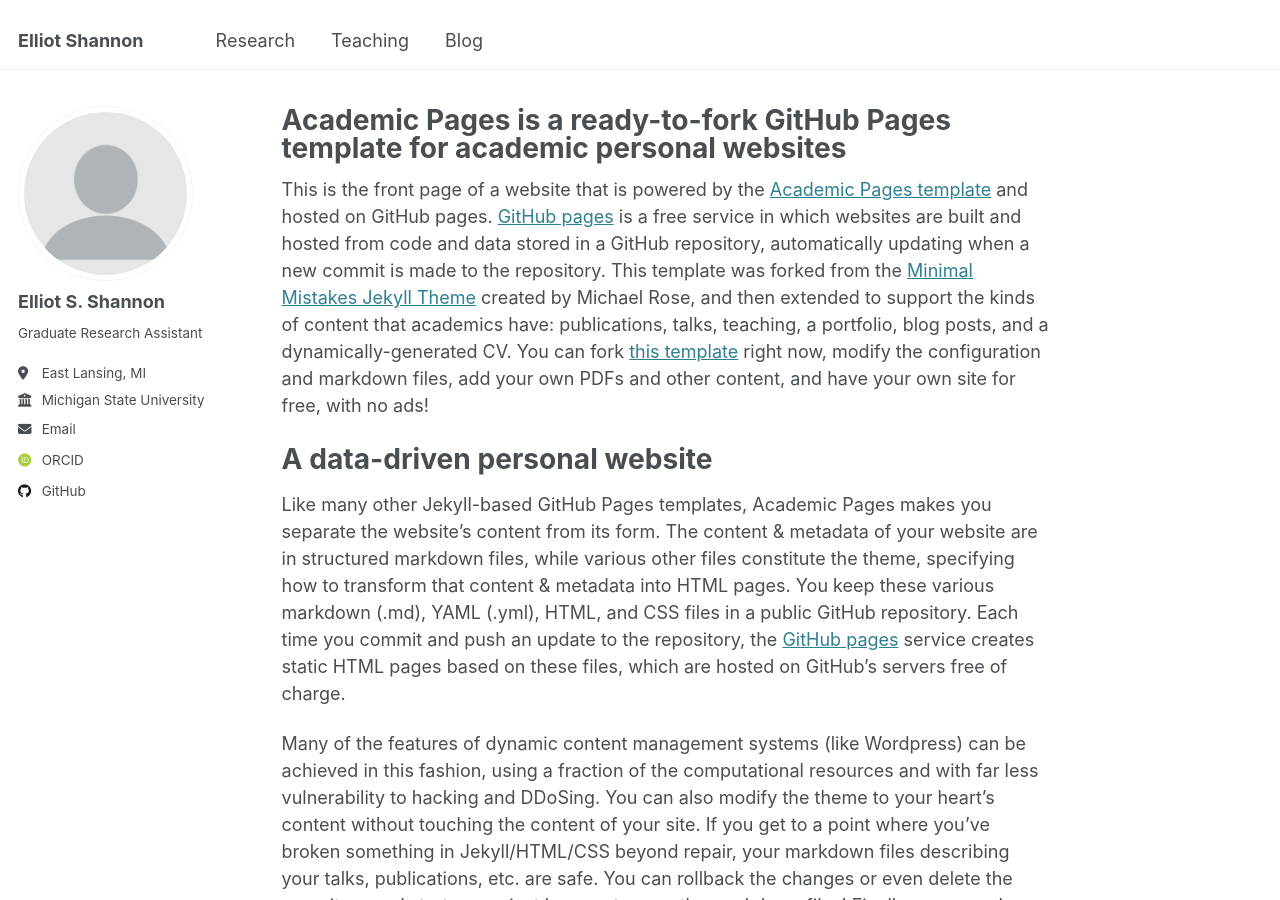
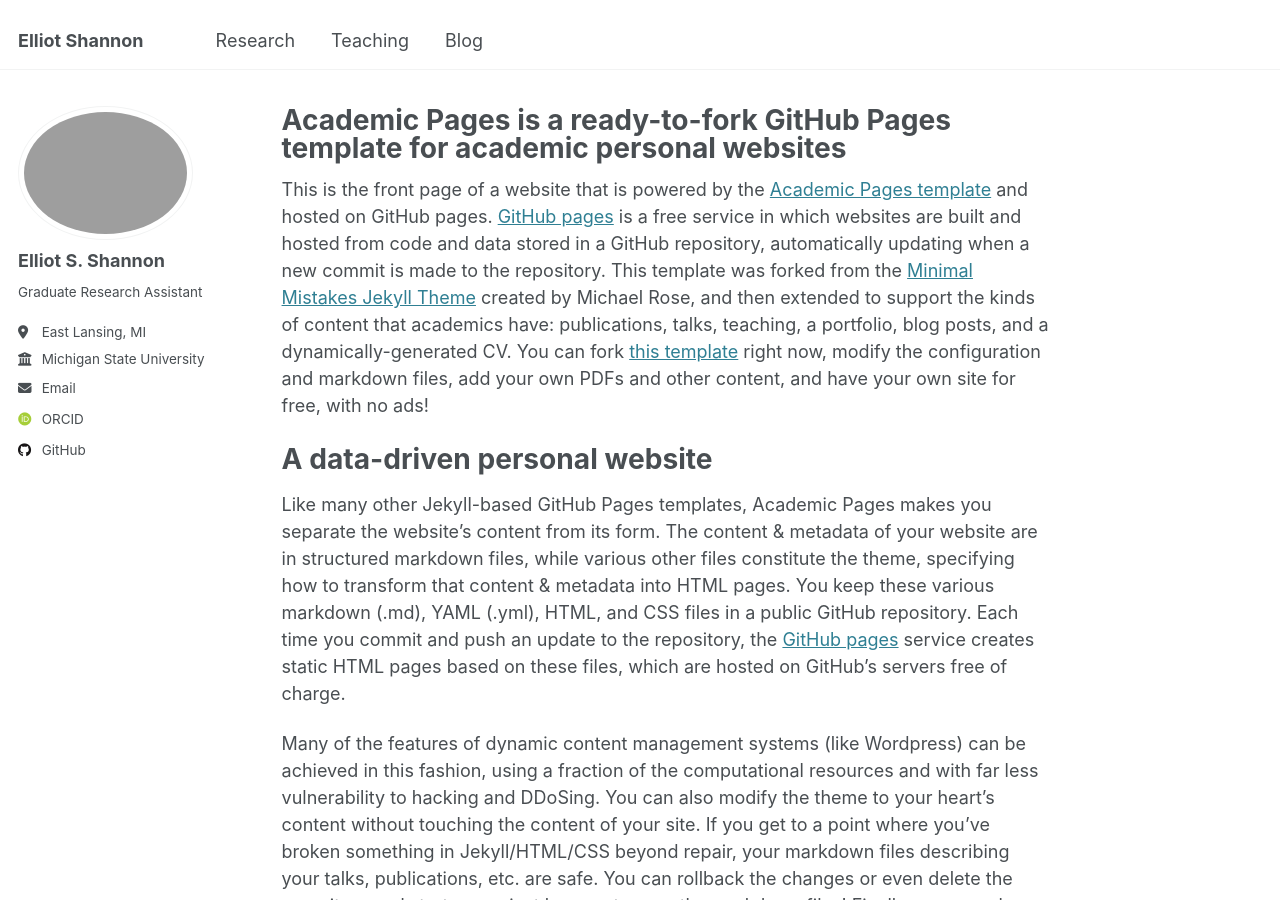
Before and after one commit to elliotshannon/elliotshannon.github.io, a Jekyll site: the page built from _pages/about.md, in a window 1280 px wide and 900 px high. Built offline with Jekyll 4.4.1, drawn with Linux system fonts in a browser that asks for light colours; some web fonts are replaced.

Commit message:
Updated profile pic

```diff
--- a/_config.yml
+++ b/_config.yml
@@ -22,7 +22,7 @@
 #               Additional customization can be done by editing /_includes/author-profile.html
 author:
   # Biographic information
-  avatar           : "profile.png"
+  avatar           : "elliot.jpg"
   name             : "Elliot S. Shannon"
   pronouns         : # example: "she/her"
   bio              : "Graduate Research Assistant"
```
Also changed, not shown: 1 other file.
